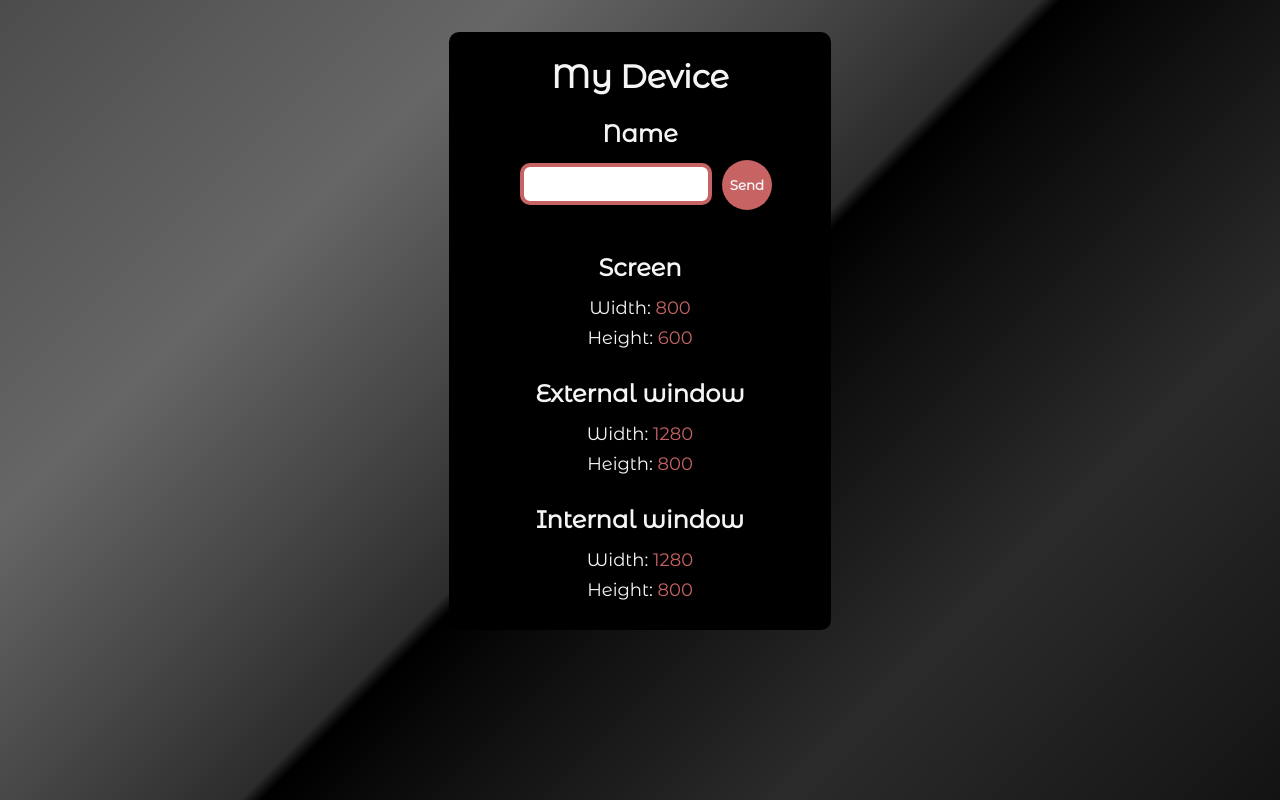
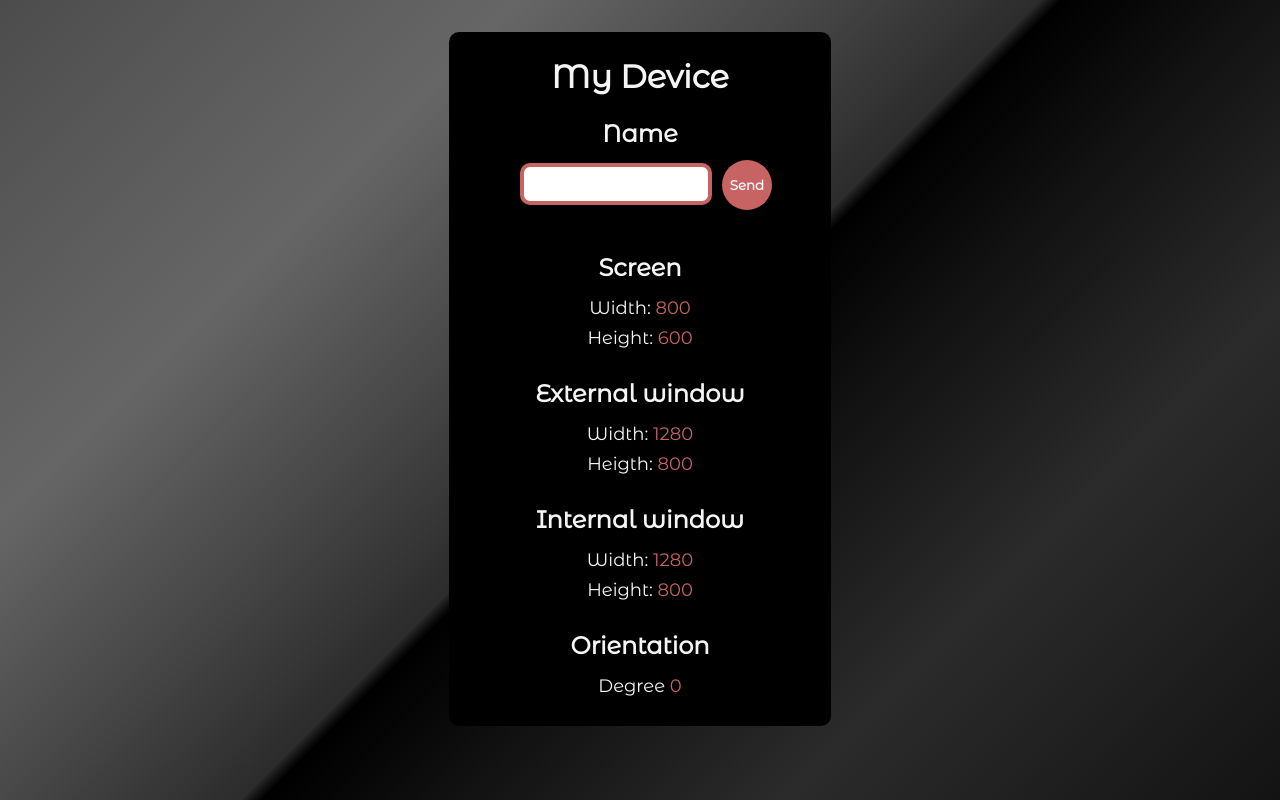
Before and after one commit to cavaglieridomenico/my-device, a React (Create React App) app: page / in a window 1280 px wide. Built offline with nearby package versions, Linux system fonts and the light colour scheme.

Commit message:
[ADDED] Device orientation
Added the orientation of the device and the angle of rotation, also
among the properties of the myDevice object.

```diff
--- a/src/App.js
+++ b/src/App.js
@@ -11,6 +11,8 @@ const App = () => {
     extWindowHeight: window.outerHeight,
     intWindowWidth: window.innerWidth,
     intWindowHeight: window.innerHeight,
+    orientationType: window.screen.orientation.type,
+    orientationAngle: window.screen.orientation.angle,
   });
 
   const handleSubmit = async () => {
@@ -43,6 +45,7 @@ const App = () => {
         name: name,
       };
     });
+
     window.addEventListener('resize', () =>
       setMyDevice(prevValue => {
         return {
@@ -51,6 +54,8 @@ const App = () => {
           extWindowHeight: window.outerHeight,
           intWindowWidth: window.innerWidth,
           intWindowHeight: window.innerHeight,
+          orientationType: window.screen.orientation.type,
+          orientationAngle: window.screen.orientation.angle,
         };
       })
     );
@@ -100,6 +105,13 @@ const App = () => {
       <p>
         Height: <span>{myDevice.intWindowHeight}</span>
       </p>
+      <h2>Orientation</h2>
+      <p>
+        <span>{myDevice.orientation}</span>
+      </p>
+      <p>
+        Degree <span>{myDevice.orientationAngle}</span>
+      </p>
     </div>
   );
 };
```
